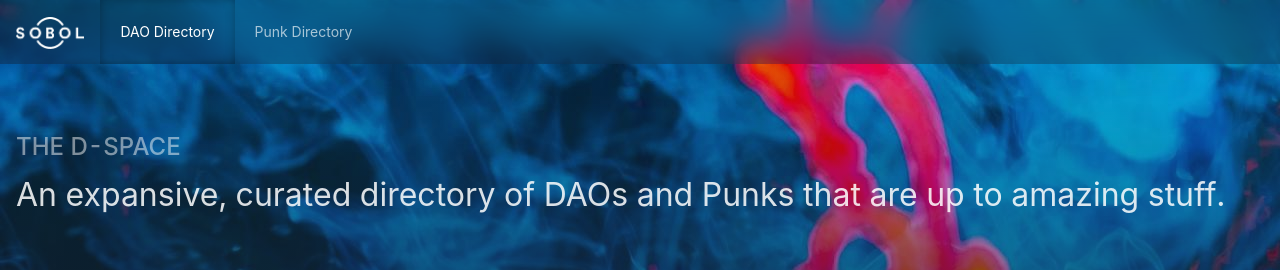
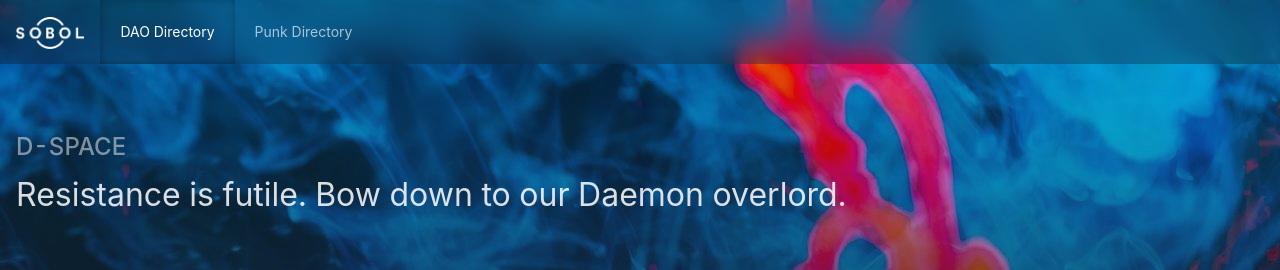
Before and after one commit to ConsenSysMesh/daorectory, a React (Create React App) app in the folder packages/d-space/: page /daos in a window 1280 px wide. Shown: the top 270 px of the page. Built offline with nearby package versions, Linux system fonts and the light colour scheme; no server answers.

Commit message:
Update text

```diff
--- a/packages/d-space/src/components/listing/ListingContainer.tsx
+++ b/packages/d-space/src/components/listing/ListingContainer.tsx
@@ -11,8 +11,8 @@ type Props = {
 const ListingContainer: FC<Props> = ({ type, objects }) => (
   <div className="ListingContainer">
     <div className="ListingContainer--title">
-      <h1>The D-Space</h1>
-      <p>An expansive, curated directory of DAOs and Punks that are up to amazing stuff.</p>
+      <h1>D-Space</h1>
+      <p>Resistance is futile. Bow down to our Daemon overlord.</p>
     </div>
 
     <div className="ListingContainer--container">
```
